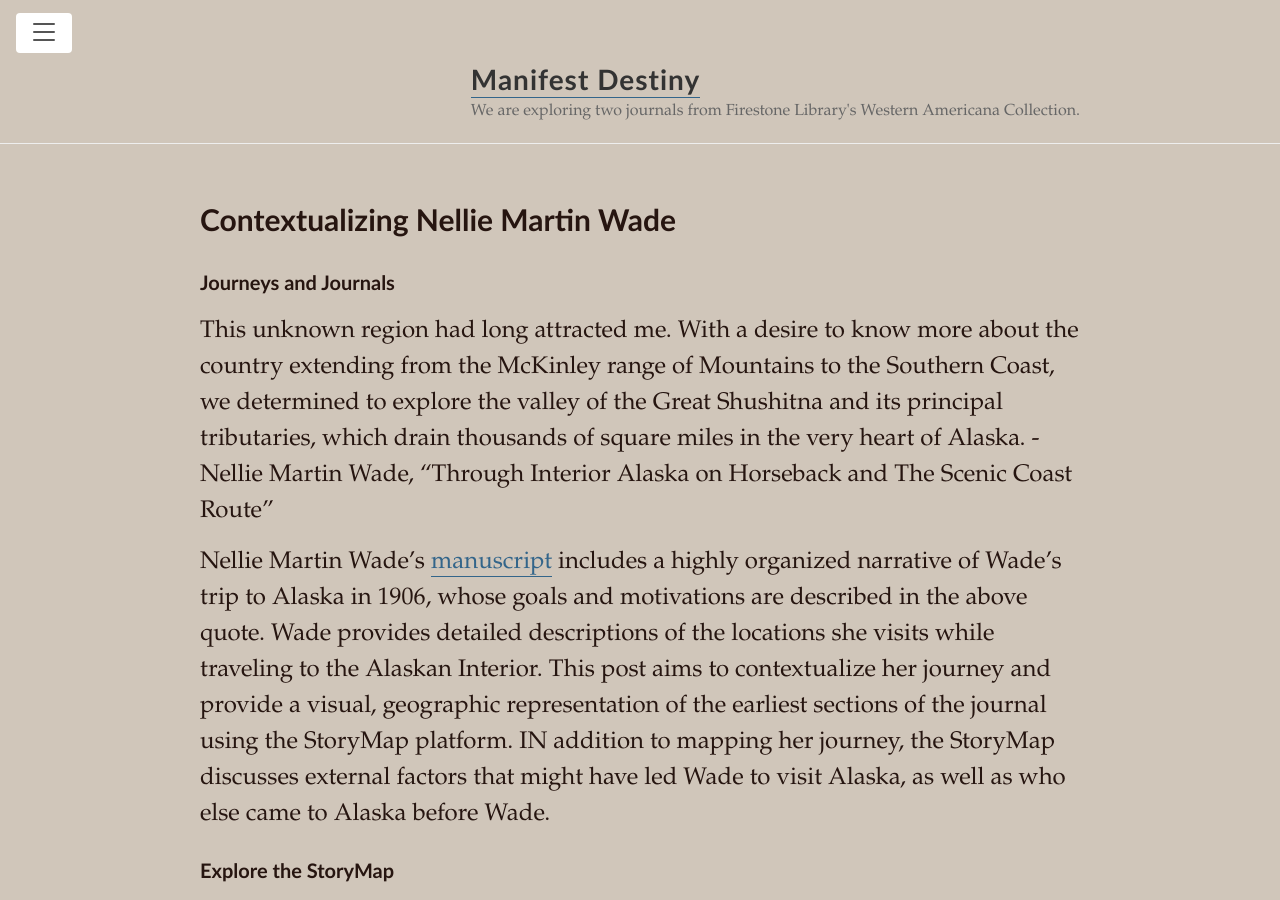
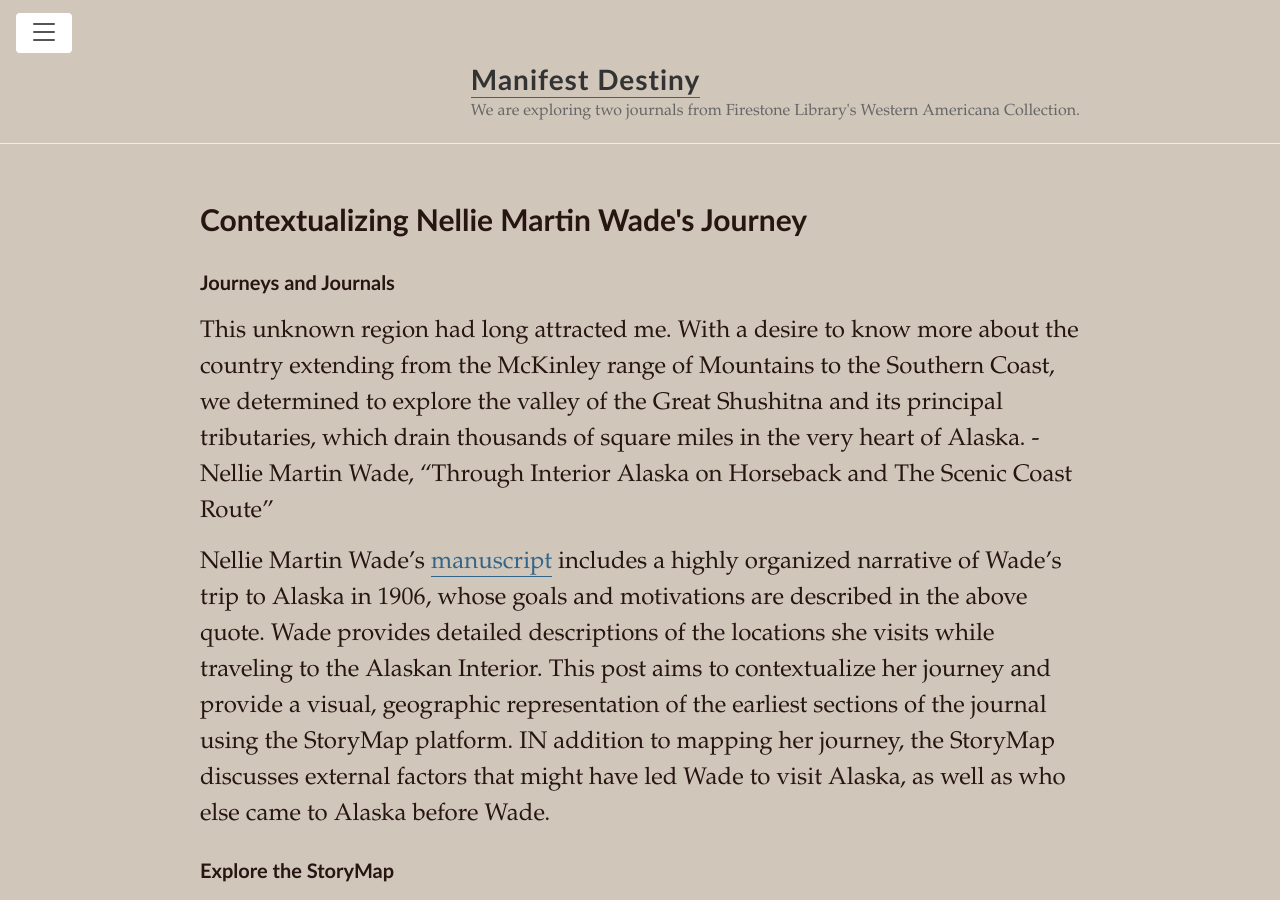
Before and after one commit to HUM-331-Princeton/manifest-destiny, a Jekyll site: the page built from Nellie-Martin-Wade-Background.md, in a window 1280 px wide and 900 px high. Built offline with Jekyll 4.4.1, drawn with Linux system fonts in a browser that asks for light colours; grey boxes are pictures that could not be loaded.

Commit message:
Update Nellie-Martin-Wade-Background.md

```diff
--- a/Nellie-Martin-Wade-Background.md
+++ b/Nellie-Martin-Wade-Background.md
@@ -1,7 +1,7 @@
 ---
 layout: page
 author: Sophie Goldman
-title: Contextualizing Nellie Martin Wade
+title: Contextualizing Nellie Martin Wade's Journey
 ---
 
 ### Journeys and Journals
@@ -13,7 +13,7 @@
 <!--more-->
 
 ### Explore the StoryMap
-<iframe src="https://uploads.knightlab.com/storymapjs/02742287fa921970683ca473b1311497/journey-to-alaska/index.html" frameborder="0" width="100%" height="800"></iframe>
+<iframe src="https://uploads.knightlab.com/storymapjs/02742287fa921970683ca473b1311497/journey-to-alaska-1/index.html" frameborder="0" width="100%" height="800"></iframe>
 
 ### Mapping the Journey
  When reading the description of each location in writing, it can be difficult to get a sense of the time and distance traveled. When looking at this journey on a map, viewers can better picture the experience of sailing for hundreds of miles, as the distance between locations is clearly represented. Despite the detailed location data shown on the StoryMap, only locations mentioned in chapters 2 and 3 of Wade's manuscript are represented. Part of my goal in documenting these points is to emphasize the arduousness of Wade's journey.
```
